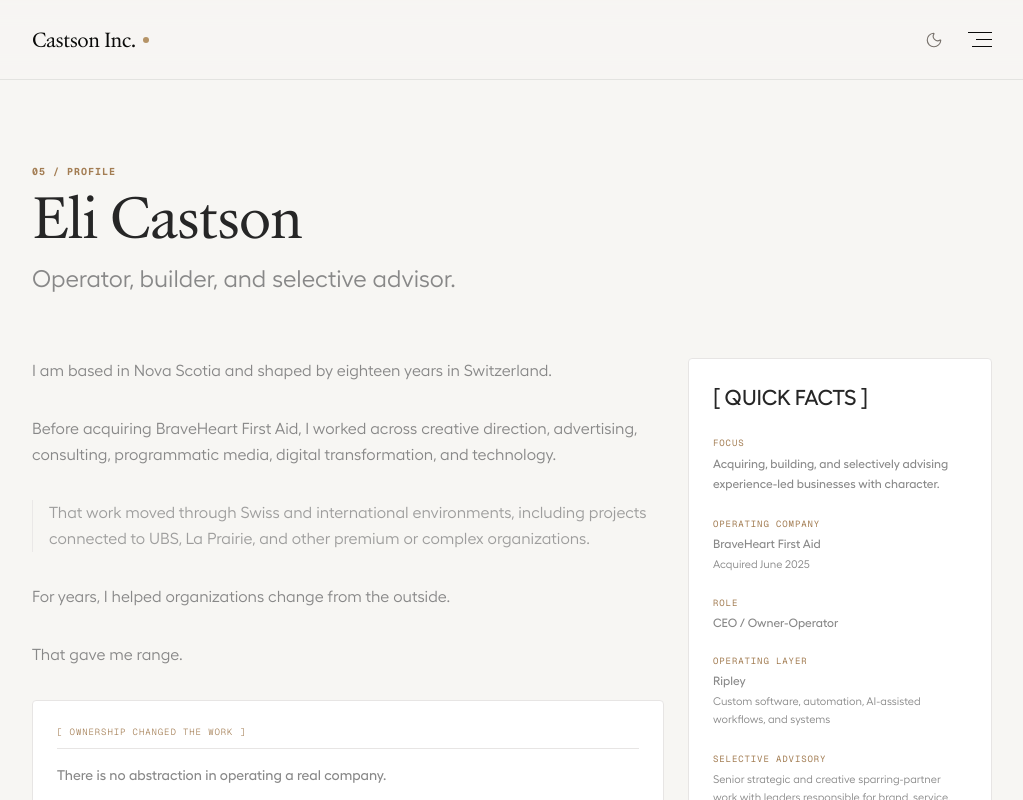
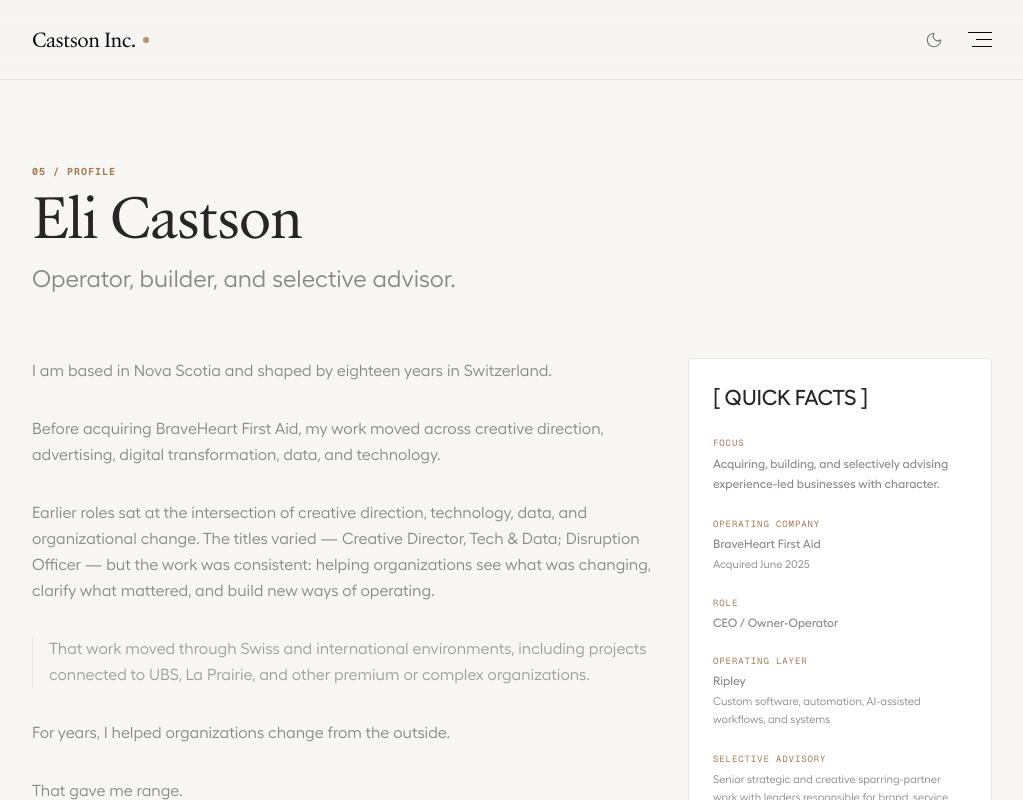
Before and after one commit to ee-prog/castson-site, a Next.js app: page /about in a window 1280 px wide. Shown: the top 800 px of the page, without its empty margins (128-1151 px from the left). Built offline with nearby package versions, Linux system fonts and the light colour scheme.

Commit message:
About: add earlier roles paragraph (Creative Director, Disruption Officer)

```diff
--- a/src/app/about/page.tsx
+++ b/src/app/about/page.tsx
@@ -40,7 +40,11 @@ export default function About() {
             </p>
 
             <p>
-              Before acquiring BraveHeart First Aid, I worked across creative direction, advertising, consulting, programmatic media, digital transformation, and technology.
+              Before acquiring BraveHeart First Aid, my work moved across creative direction, advertising, digital transformation, data, and technology.
+            </p>
+
+            <p>
+              Earlier roles sat at the intersection of creative direction, technology, data, and organizational change. The titles varied — Creative Director, Tech &amp; Data; Disruption Officer — but the work was consistent: helping organizations see what was changing, clarify what mattered, and build new ways of operating.
             </p>
 
             <p className="border-l border-zinc-200 dark:border-white/10 pl-4 text-zinc-650 dark:text-zinc-400 opacity-80">
```
